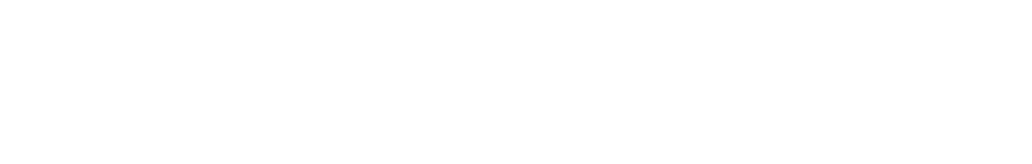
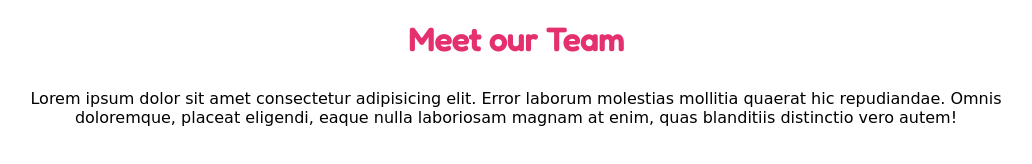
Before and after one commit to gregluca/html-css-float-cards, a plain HTML site: page index.html in a window 1280 px wide. Shown: the whole page, without its empty margins (124-1156 px from the left). Drawn offline with Linux system fonts and the light colour scheme; a web font is replaced by a local one.

Commit message:
Add: header-paragraph

```diff
--- a/css/style.css
+++ b/css/style.css
@@ -0,0 +1,30 @@
+* {
+    margin: 0;
+    padding: 0;
+    box-sizing: border-box;
+}
+img {
+    max-width: 100px;
+}
+body {
+    font-family: 'Fredoka', sans-serif;
+}
+header {
+    padding-top: 20px;
+    padding-bottom: 20px;
+}
+.conteiner {
+    width: 80%;
+    margin: 0 auto;
+    background-color: white;
+}
+.title {
+    color: #e53070;
+    text-align: center;
+}
+.paragraph {
+    font-family: 'Red Rose', cursive;
+    text-align: center;
+    font-size: 1rem;
+    margin-top: 10px;
+}
--- a/index.html
+++ b/index.html
@@ -6,8 +6,27 @@
     <meta name="viewport" content="width=device-width, initial-scale=1.0">
     <title>Floating Cards</title>
     <link rel="stylesheet" href="css/style.css">
+    <link rel="preconnect" href="https://fonts.googleapis.com">
+    <link rel="preconnect" href="https://fonts.gstatic.com" crossorigin>
+    <link href="https://fonts.googleapis.com/css2?family=Fredoka:wght@500&family=Red+Rose:wght@300;700&display=swap" rel="stylesheet">
 </head>
 <body>
-
+    <!-- header  -->
+    <header>
+        <div class="title">
+            <h1>Meet our Team</h1>
+        </div>
+        <!-- header  -->
+    </header>
+    <!-- main  -->
+    <main>
+        <div class="conteiner">
+            <div class="paragraph">
+                <p>Lorem ipsum dolor sit amet consectetur adipisicing elit. Error laborum molestias mollitia quaerat hic repudiandae. Omnis doloremque, placeat eligendi, eaque nulla laboriosam magnam at enim, quas blanditiis distinctio vero autem!</p>
+            </div>
+        </div>
+        <div class="cards"></div>
+    </main>
+    <!-- main  -->
 </body>
 </html>
```
